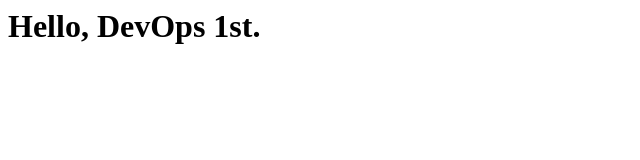
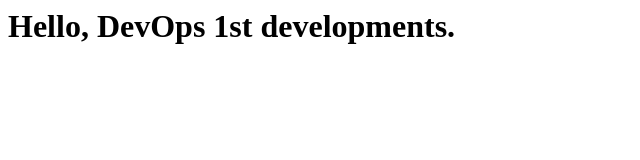
Before and after one commit to amoebiformis/devops1st, a plain HTML site: page index.html in a window 1280 px wide. Shown: the whole page, without its empty margins (0-640 px from the left). Drawn offline with Linux system fonts and the light colour scheme.

Commit message:
Update index.html

```diff
--- a/index.html
+++ b/index.html
@@ -3,6 +3,6 @@
  <title>sample</title>
  </head>
  <body>
- <h1>Hello, DevOps 1st.</h1>
+ <h1>Hello, DevOps 1st developments.</h1>
  </body>
 </html>
```
